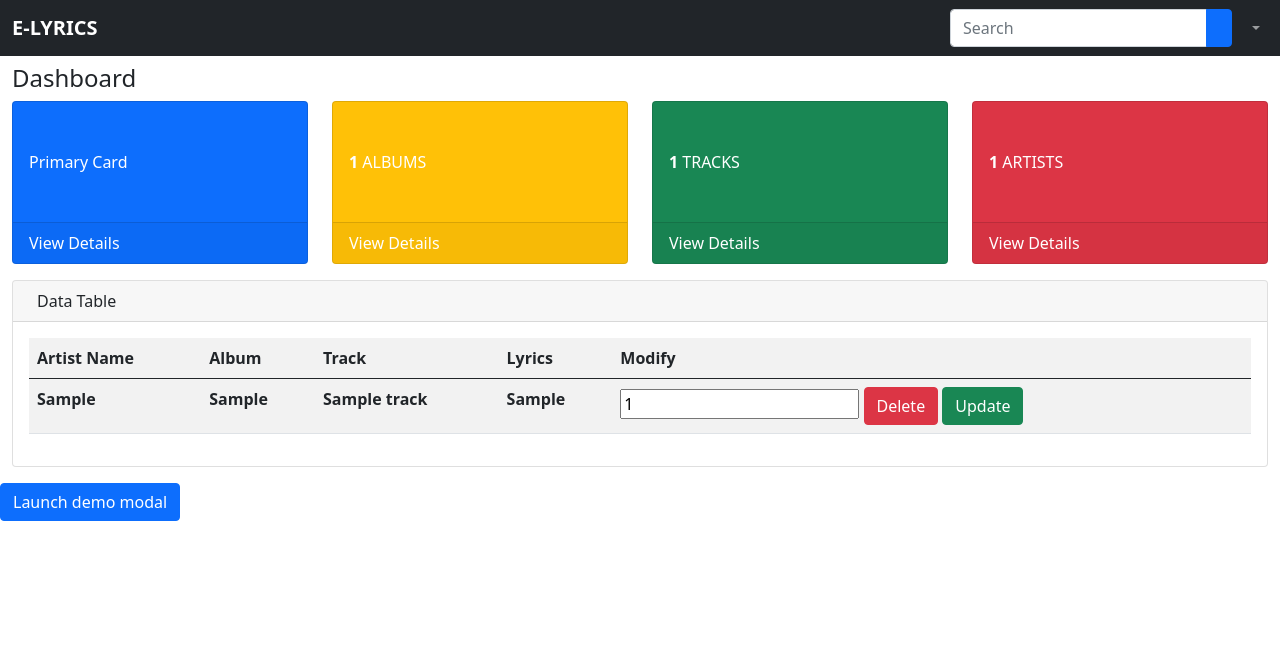
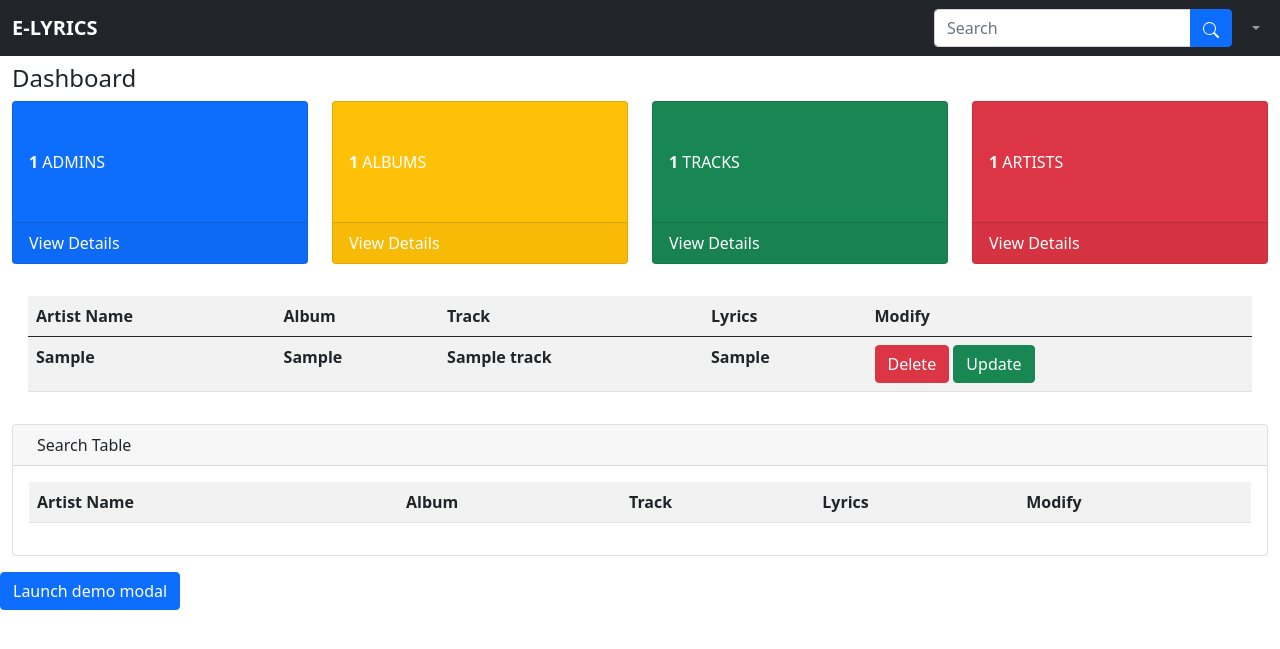
Before and after one commit to hamzakhouzima/LYRICS_2, a PHP site: page / in a window 1280 px wide. Shown: the top 649 px of the page. Run offline with PHP 8.4, Linux system fonts and the light colour scheme; the visitor is signed in with stand-in values (Sample User, id 1); tables that the repository leaves empty or names only in its code hold one stand-in row (values such as "Sample post"); lists and menus that the app fills with data are empty.

Commit message:
monday morning commit

```diff
--- a/controller/content.php
+++ b/controller/content.php
@@ -13,7 +13,7 @@ session_start();
         }
 
         public function getMusic(){
-            $sql ="SELECT * FROM tracks ";
+            $sql ="SELECT * FROM tracks ORDER BY artist ASC; ";
             $stmt = $this->conn->prepare($sql);
             $stmt -> execute();
             $rows = $stmt->fetchAll();
@@ -98,12 +98,37 @@ session_start();
 
 
         }
+        public function statAdmin(){
+
+            $sql ="SELECT COUNT(*) FROM user";
+
+            $stmt = $this->conn->prepare($sql);
+            $stmt -> execute();
+            $rows = $stmt->fetchAll();
+            foreach($rows as $row){
+                 echo $row['COUNT(*)'];
+                }
+
+    }
+
+
+    public function search($key){
+
+
+        $sql ="SELECT * FROM tracks WHERE artist LIKE :keyword OR album LIKE :keyword OR track_title LIKE :keyword";
+        $stmt = $this->conn->prepare($sql);
+
+        $stmt->bindParam(':keyword', $key);
+        $stmt -> execute();
+        $rows = $stmt->fetchAll();
+
+        return $rows ;
+    }
+
 
 
 
     }
-
-
 $obj = new SaveContent();
 
 $obj->getMusic();
@@ -144,4 +169,7 @@ $obj->getMusic();
 
 
 
+
+
+
 ?>
--- a/controller/livesearch.php
+++ b/controller/livesearch.php
@@ -4,7 +4,7 @@ include '../model/db.php';
 
 if(isset($_GET['q'])){
     $q = $_GET['q'];
-    $pdo = new PDO('mysql:host=localhost;dbname=database_name', 'username', 'password');
+    $pdo = new PDO('mysql:host=localhost;dbname=lyrics_project', 'root', '');
     $stmt = $pdo->prepare('SELECT * FROM table_name WHERE name LIKE :name');
     $stmt->execute(['name' => '%'.$q.'%']);
     $data = $stmt->fetchAll();
--- a/view/index.php
+++ b/view/index.php
@@ -31,8 +31,8 @@ include '../controller/content.php';
     <nav class="navbar navbar-expand-lg navbar-dark bg-dark fixed-top">
       <div class="container-fluid">
 
-        <button   class="navbar-toggler" type="button"  data-bs-toggle="offcanvas" data-bs-target="#sidebar" aria-controls="offcanvasExample">
-          <span class="navbar-toggler-icon" data-bs-target="#sidebar"></span>
+        <!-- <button   class="navbar-toggler" type="button"  data-bs-toggle="offcanvas" data-bs-target="#sidebar" aria-controls="offcanvasExample">
+          <span class="navbar-toggler-icon" data-bs-target="#sidebar"></span> -->
         </button>
         <a class="navbar-brand me-auto ms-lg-0 ms-3 text-uppercase fw-bold" href="#">e-lyrics</a>
 
@@ -45,11 +45,12 @@ include '../controller/content.php';
         <div class="collapse navbar-collapse" id="topNavBar">
           <form class="d-flex ms-auto my-3 my-lg-0" method='post'>
             <div class="input-group">
-              <input class="form-control" type="search" placeholder="Search" aria-label="Search"  id='live_search'  onkeyup="search()"  />
+              <input class="form-control" type="search" placeholder="Search" aria-label="Search"  id='live_search' name="keyword"    />
 
-              <button class="btn btn-primary" type="submit">
-                <i class="bi bi-search"></i>
-              </button>
+              <button class="btn btn-primary" type="submit" name='search' onsubmit='changeStyle()'>
+              <svg xmlns="http://www.w3.org/2000/svg" width="16" height="16" fill="currentColor" class="bi bi-search" viewBox="0 0 16 16">
+  <path d="M11.742 10.344a6.5 6.5 0 1 0-1.397 1.398h-.001c.03.04.062.078.098.115l3.85 3.85a1 1 0 0 0 1.415-1.414l-3.85-3.85a1.007 1.007 0 0 0-.115-.1zM12 6.5a5.5 5.5 0 1 1-11 0 5.5 5.5 0 0 1 11 0z"/>
+</svg>          </button>
             </div>
           </form>
           <ul class="navbar-nav">
@@ -77,87 +78,7 @@ include '../controller/content.php';
     </nav>
     <!-- top navigation bar -->
     <!-- offcanvas -->
-    <div
-      class="offcanvas offcanvas-start sidebar-nav bg-dark"
-      tabindex="-1"
-      id="sidebar"
-    >
-      <div class="offcanvas-body p-0">
-        <nav class="navbar-dark">
-          <ul class="navbar-nav">
-            <li>
-              <div class="text-muted small fw-bold text-uppercase px-3">
-                CORE
-              </div>
-            </li>
 
-            <li>
-              <a href="#" class="nav-link px-3 active">
-                <span class="me-2" id='add' data-target="#exampleModal"><i class="bx bx-plus"></i></span>
-                <span>Add</span>
-              </a>
-            </li>
-            <li class="my-4"><hr class="dropdown-divider bg-light" /></li>
-            <li>
-              <div class="text-muted small fw-bold text-uppercase px-3 mb-3">
-                Interface
-              </div>
-            </li>
-            <li>
-              <a
-                class="nav-link px-3 sidebar-link"
-                data-bs-toggle="collapse"
-                href="#layouts"
-              >
-                <span class="me-2"><i class="bi bi-layout-split"></i></span>
-                <span>Layouts</span>
-                <span class="ms-auto">
-                  <span class="right-icon">
-                    <i class="bi bi-chevron-down"></i>
-                  </span>
-                </span>
-              </a>
-              <div class="collapse" id="layouts">
-                <ul class="navbar-nav ps-3">
-                  <li>
-                    <a href="#" class="nav-link px-3">
-                      <span class="me-2"
-                        ><i class="bi bi-speedometer2"></i
-                      ></span>
-                      <span>Dashboard</span>
-                    </a>
-                  </li>
-                </ul>
-              </div>
-            </li>
-            <li>
-              <a href="#" class="nav-link px-3">
-                <span class="me-2"><i class="bi bi-book-fill"></i></span>
-                <span>Pages</span>
-              </a>
-            </li>
-            <li class="my-4"><hr class="dropdown-divider bg-light" /></li>
-            <li>
-              <div class="text-muted small fw-bold text-uppercase px-3 mb-3">
-                Addons
-              </div>
-            </li>
-            <li>
-              <a href="#" class="nav-link px-3">
-                <span class="me-2"><i class="bi bi-graph-up"></i></span>
-                <span>Charts</span>
-              </a>
-            </li>
-            <li>
-              <a href="#" class="nav-link px-3">
-                <span class="me-2"><i class="bi bi-table"></i></span>
-                <span>Tables</span>
-              </a>
-            </li>
-          </ul>
-        </nav>
-      </div>
-    </div>
     <!-- offcanvas -->
     <main class="mt-5 pt-3">
       <div class="container-fluid">
@@ -169,7 +90,7 @@ include '../controller/content.php';
         <div class="row">
           <div class="col-md-3 mb-3">
             <div class="card bg-primary text-white h-100">
-              <div class="card-body py-5">Primary Card</div>
+              <div class="card-body py-5"><strong><?php $obj->statAdmin(); ?></strong> ADMINS</div>
               <div class="card-footer d-flex">
                 View Details
                 <span class="ms-auto">
@@ -202,7 +123,7 @@ include '../controller/content.php';
           </div>
           <div class="col-md-3 mb-3">
             <div class="card bg-danger text-white h-100">
-              <div class="card-body py-5"><strong><?php  $obj->statistics('heeamza');?></strong> ARTISTS</div>
+              <div class="card-body py-5"><strong><?php  $obj->statistics();?></strong> ARTISTS</div>
               <i class="fa-regular fa-album-collection-circle-plus"></i>
               <div class="card-footer d-flex">
                 View Details
@@ -213,20 +134,13 @@ include '../controller/content.php';
             </div>
           </div>
         </div>
+<!----------------------------------------------------------------------------------------->
 
-        <div class="row">
-          <div class="col-md-12 mb-3">
-            <div class="card">
-              <div class="card-header">
-                <span><i class="bi bi-table me-2"></i></span> Data Table
-              </div>
-              <div class="card-body">
+
+<div class="card-body" style="display:block;">
                 <div class="table-responsive">
-                  <table
-                    id="example"
-                    class="table table-striped data-table"
-                    style="width: 100%"
-                  >
+
+                <table  id="example" class="table table-striped data-table" style="width: 100%;">
 
                       <tr>
                         <th>Artist Name</th>
@@ -242,24 +156,90 @@ include '../controller/content.php';
                     $rows=$obj->getMusic();
                     foreach($rows as $row){
                      echo  "
-                      <tbody>
+                     <div id='main_content'>
+                      <tbody id='current_content'  >
                         <tr>
-                          <th class='art1'>".$row['artist']."</th>
-                          <th class='art2'>".$row['album']."</th>
-                          <th class='art3'>".$row['track_title']."</th>
-                          <th class='art4'>".$row['lyrics']."</th>
+                          <th class='art1' id='q' >".$row['artist']."</th>
+                          <th class='art2' id='q'>".$row['album']."</th>
+                          <th class='art3' id='q'>".$row['track_title']."</th>
+                          <th class='art4' id='q'>".$row['lyrics']."</th>
                           <th>
                          <form method='post'>
-                          <input class='id_hidden' type='text' name='id' value=".$row['id']." >
+                          <input class='id_hidden' type='hidden' name='id' value=".$row['id']." >
                           <button type='submit'  class='btn btn-danger' name='delete'  >Delete</button>
-                          <button type='button' id='update' onclick='resetForm();showDataInModal(event);setAtt();document.querySelector(".'".id_updated"'.").value=this.parentElement.querySelector(".'".id_hidden"'.").value;console.log(".'"tototot"'.");console.log(document.querySelector(".'".id_updated"'.").value)' class='btn btn-success'  name='update'>Update</button></th>
+                          <button type='button' id='update' onclick='hide();resetForm();showDataInModal(event);setAtt();document.querySelector(".'".id_updated"'.").value=this.parentElement.querySelector(".'".id_hidden"'.").value;console.log(".'"tototot"'.");console.log(document.querySelector(".'".id_updated"'.").value)' class='btn btn-success'  name='update'>Update</button></th>
                           </form>
                         </tr>
-                      </tbody>"
+                      </tbody></div>"
                       ;
                       }
 
                     ?>
+
+
+
+
+
+
+                  </table>
+                </div>
+              </div>
+<!----------------------------------------------------------------------------------------->
+
+
+
+
+
+        <div class="row">
+          <div class="col-md-12 mb-3">
+            <div class="card" id='card' >
+              <div class="card-header">
+                <span><i class="bi bi-table me-2"></i></span> Search Table
+              </div>
+              <div class="card-body" id='card-body' >
+                <div class="table-responsive">
+
+                <table  id="example" class="table table-striped data-table" style="width: 100%;">
+
+                      <tr>
+                        <th>Artist Name</th>
+                        <th>Album</th>
+                        <th>Track</th>
+                        <th>Lyrics</th>
+                        <th>Modify</th>
+
+                      </tr>
+
+
+                    <?php
+
+                if(isset($_POST['keyword'])){
+
+                    $keyword = "%".$_POST['keyword']."%";
+                    $rows=$obj->search($keyword);
+                    foreach($rows as $row){
+                     echo  "
+                     <div id='search_content'>
+                      <tbody id='current_content'  >
+                        <tr>
+                          <th class='art1' id='q' >".$row['artist']."</th>
+                          <th class='art2' id='q'>".$row['album']."</th>
+                          <th class='art3' id='q'>".$row['track_title']."</th>
+                          <th class='art4' id='q'>".$row['lyrics']."</th>
+                          <th>
+                         <form method='post'>
+                          <input class='id_hidden' type='hidden' name='id' value=".$row['id']." >
+                          <button type='submit'  class='btn btn-danger' name='delete'  >Delete</button>
+                          <button type='button' id='update' onclick='hide();resetForm();showDataInModal(event);setAtt();document.querySelector(".'".id_updated"'.").value=this.parentElement.querySelector(".'".id_hidden"'.").value;console.log(".'"tototot"'.");console.log(document.querySelector(".'".id_updated"'.").value)' class='btn btn-success'  name='update'>Update</button></th>
+                          </form>
+                        </tr>
+                      </tbody></div>"
+                      ;
+                      }
+                    }
+                    ?>
+
+
 
 
 
@@ -285,8 +265,8 @@ let x = document.getElementById("my_form");
 <!-------->
 
 
-      <button type="button" class="btn btn-primary"  onclick="resetAtt();resetForm();" data-bs-toggle="modal" data-bs-target="#exampleModal" >Launch demo modal</button>
-
+  <!----TOKEN--->
+  <button type="button" class="btn btn-primary"  onclick="resetAtt();resetForm();show();" data-bs-toggle="modal" data-bs-target="#exampleModal" >Launch demo modal</button>
 
 
 <div class="modal fade" id="exampleModal" tabindex="-1" role="dialog" aria-labelledby="exampleModalLabel" aria-hidden="true" >
@@ -326,21 +306,22 @@ let x = document.getElementById("my_form");
 
     <textarea type="text" class="form-control" id='exampleCheck2' name='lyrics' placeholder="Track Name"></textarea>
   </div>
-  <button type="submit" class="btn btn-primary" name="data_submit">Submit</button>
-</form>
+  <!-- <button type="submit" class="btn btn-primary" name="data_submit">Submit</button> -->
+
 
 
       </div>
       <div class="modal-footer">
         <button type="button" class="btn btn-secondary" data-bs-dismiss="modal">Close</button>
-        <button type="button" class="btn btn-success"  id='add_new'>add</button>
-        <button type="submit" class="btn btn-primary" >Save changes</button>
+        <button type="button" class="btn btn-success"  id='add_new' onclick='dynamicForm();'>add</button>
+        <button type="submit" class="btn btn-primary" id='save'>Save changes</button>
+        <button type="submit" class="btn btn-danger " style='display:none' id='up'>Update</button>
       </div>
     </div>
   </div>
 </div>
 <!----------------------------------------------------------->
-
+</form>
 
     </main>
     <script src="https://ajax.googleapis.com/ajax/libs/jquery/3.6.1/jquery.min.js"></script>
@@ -356,27 +337,6 @@ if ( window.history.replaceState ) {
   window.history.replaceState( null, null, window.location.href );
 }
 
-function search(){
-        var q = document.getElementById('live_search').value;
-        if(q.length > 0){
-            var xhr = new XMLHttpRequest();
-            xhr.open('GET', '../controller/livesearch.php?q='+q, true);
-            xhr.onload = function(){
-                if(this.status == 200){
-                    var data = JSON.parse(this.responseText);
-                    var result = document.getElementById('result');
-                    result.innerHTML = '';
-                    for(var i in data){
-                        result.innerHTML += '<p>'+data[i].name+'</p>';
-                    }
-                }
-            }
-            xhr.send();
-        }
-    }
-
-
-
 
 </script>
 
--- a/view/main.js
+++ b/view/main.js
@@ -36,7 +36,7 @@ function showDataInModal(e){
 
 
 
-    var modalartist =e.target.parentElement.parentElement.parentElement.querySelector('.art1').textContent
+    var modalartist = e.target.parentElement.parentElement.parentElement.querySelector('.art1').textContent
     var modalalbum =  e.target.parentElement.parentElement.parentElement.querySelector('.art2').textContent
     var modaltrack =  e.target.parentElement.parentElement.parentElement.querySelector('.art3').textContent
     var modallyrics =  e.target.parentElement.parentElement.parentElement.querySelector('.art4').textContent
@@ -49,3 +49,71 @@ function showDataInModal(e){
 
 
 }
+
+function sortFunc(){
+
+let content = document.querySelectorAll('#q');
+console.log(typeof(content));
+
+for(let i=0 ; i < content.length;i++){
+
+    console.log(content[i].textContent);
+
+
+}
+
+}
+
+
+
+
+function dynamicForm(){
+
+
+    let form = document.getElementById('my_form')
+
+    var newInput = document.createElement("input");
+    newInput.type = "text";
+    newInput.id = "input2";
+    newInput.setAttribute("class" , "form-control");
+    newInput.name = "artist";
+    newInput.placeholder = "artist";
+    form.appendChild(newInput);
+
+
+
+}
+
+function hide(){
+
+    let f = document.getElementById('save')
+    let l = document.getElementById('up')
+    f.style.display = 'none'
+    l.style.display = 'block'
+
+}
+
+function show(){
+
+    let f = document.getElementById('save')
+    let l = document.getElementById('up')
+    f.style.display = 'block'
+    l.style.display = 'none'
+
+}
+
+
+
+function changeStyle(){
+    let main_content = document.getElementById("card-body")
+    let search_content = document.getElementById("card")
+    console.log(main_content)
+    console.log(search_content)
+
+    main_content.style.display='none'
+    search_content.style.display='block'
+
+
+
+}
+// sort()
```
Also changed, not shown: view/assets/css/style.css (line endings or trailing spaces).
